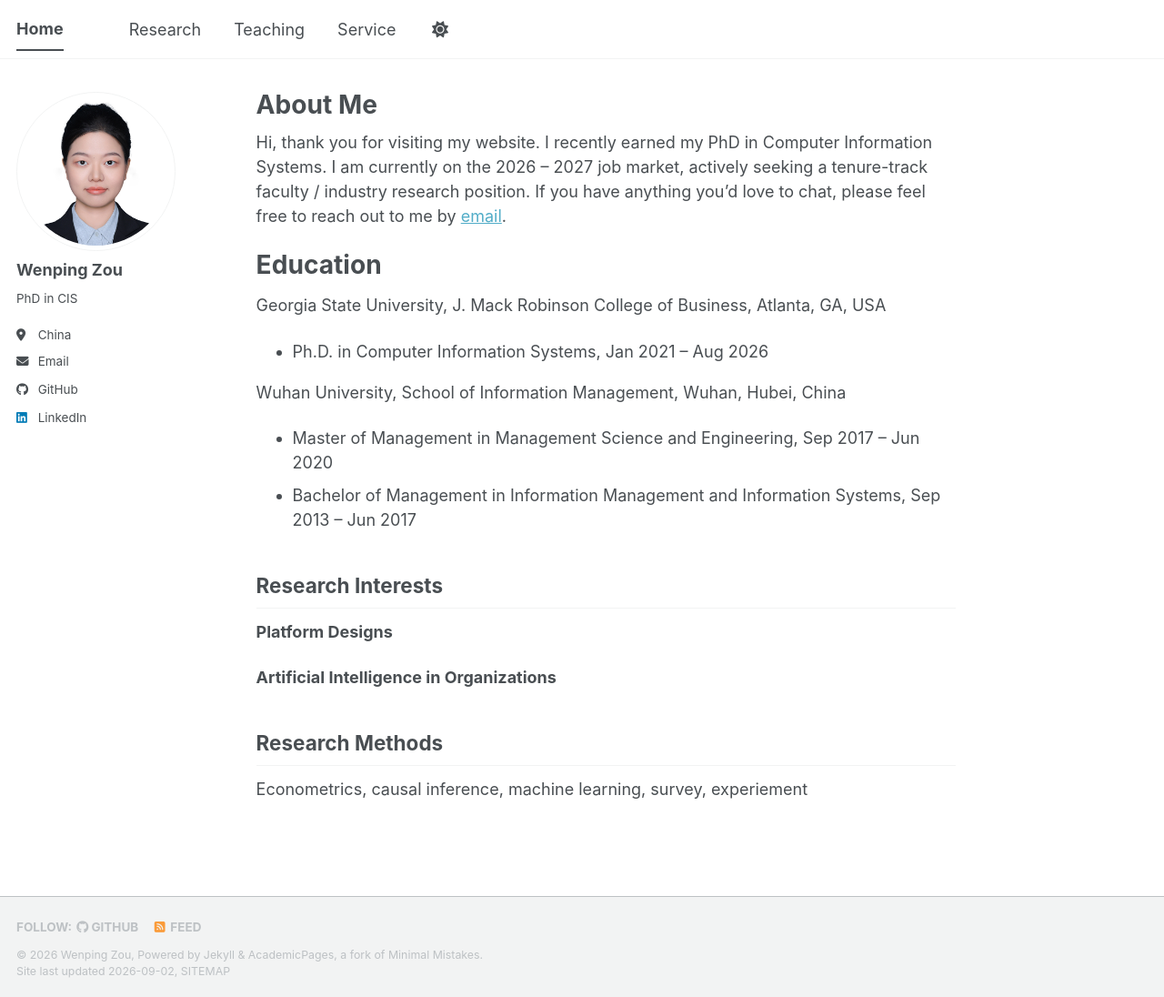
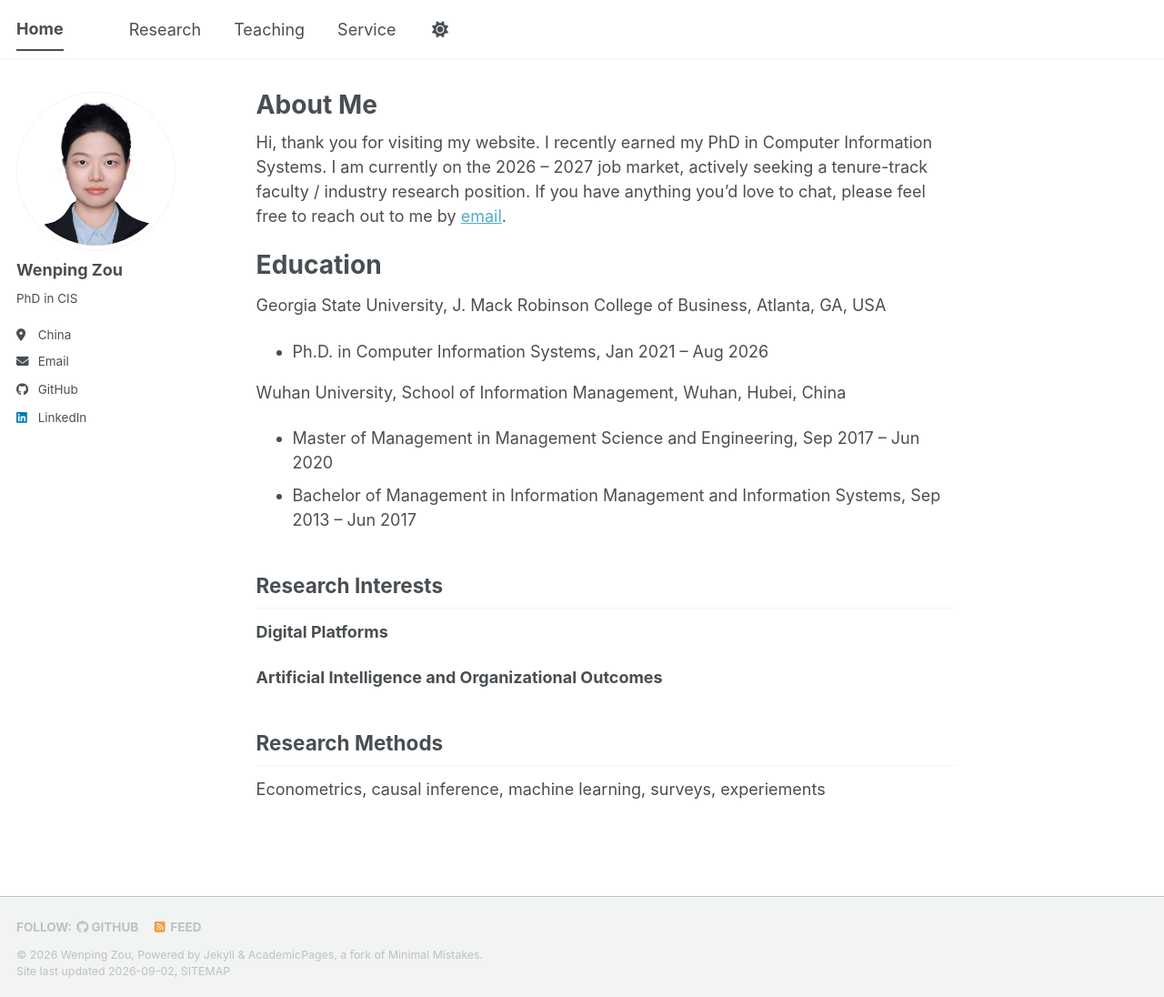
Before and after one commit to wenping-zou/wenping-zou.github.io, a Jekyll site: the page built from _pages/about.md, in a window 1280 px wide and 1096 px high. Shown: the whole window at 91% size. Built offline with Jekyll 4.4.1, drawn with Linux system fonts in a browser that asks for light colours; a style sheet for code colours, icons or effects is not loaded.

Commit message:
Update about.md

```diff
--- a/_pages/about.md
+++ b/_pages/about.md
@@ -20,10 +20,10 @@ Wuhan University, School of Information Management, Wuhan, Hubei, China
 
 Research Interests
 ------
-**Platform Designs**
+**Digital Platforms**
 
-**Artificial Intelligence in Organizations**
+**Artificial Intelligence and Organizational Outcomes**
 
 Research Methods
 ------
-Econometrics, causal inference, machine learning, survey, experiement
+Econometrics, causal inference, machine learning, surveys, experiements
```
